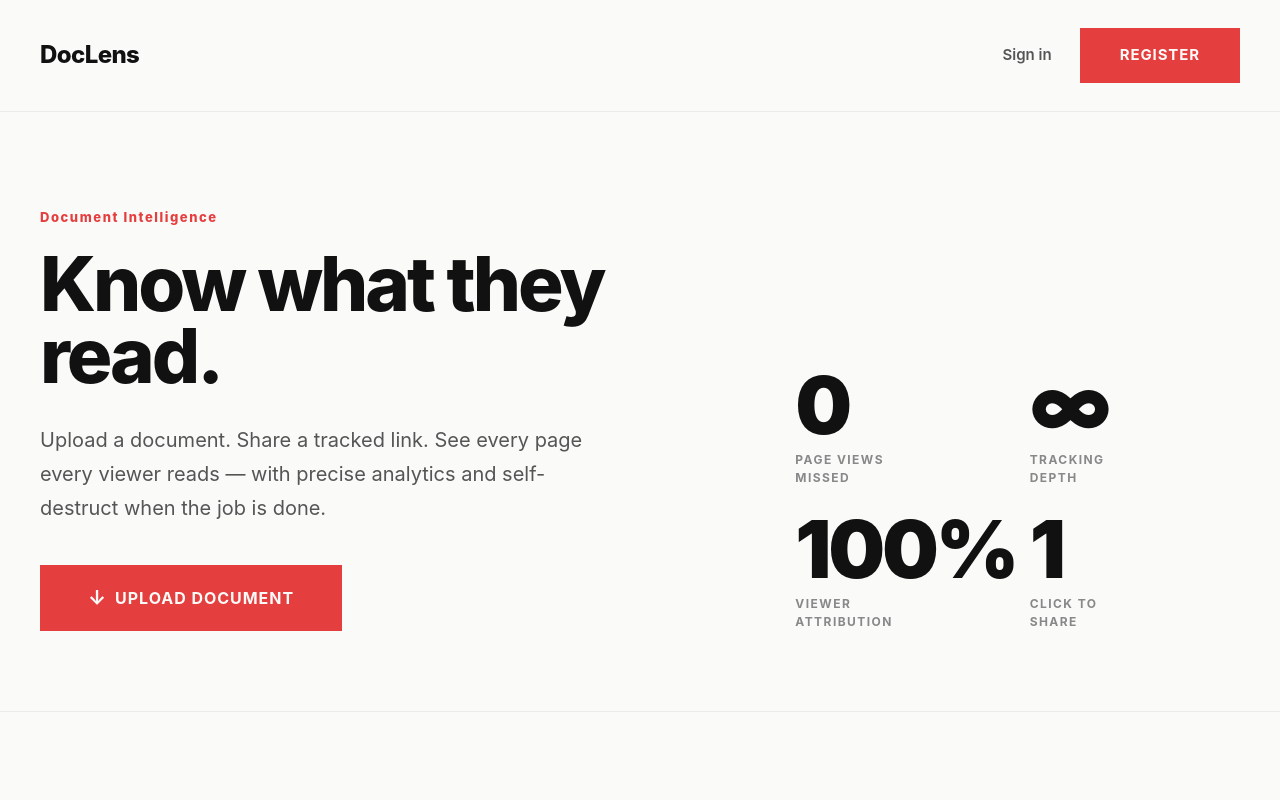
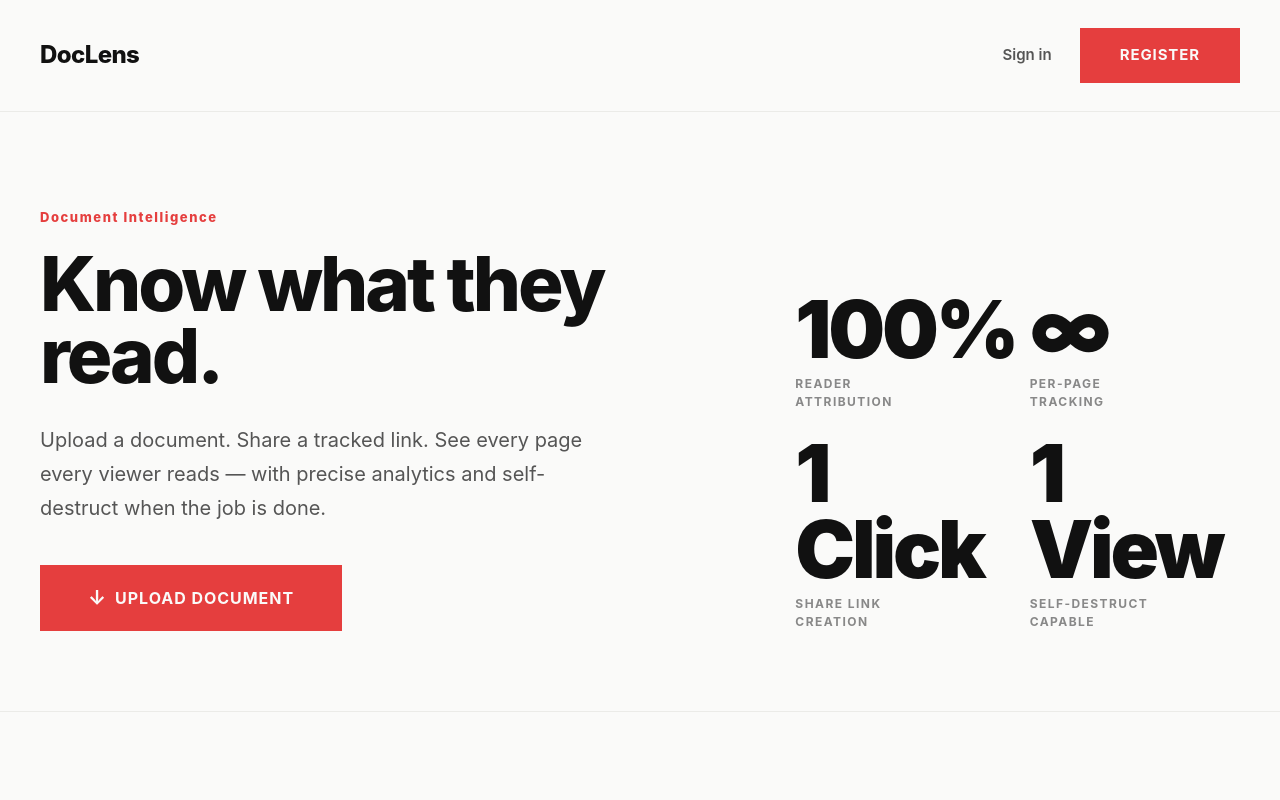
Before and after one commit to guneettoppo/DocLens, a Next.js app: page / in a window 1280 px wide. Shown: the top 800 px of the page. Built offline with nearby package versions, Linux system fonts and the light colour scheme; no server answers.

Commit message:
fix: accurate homepage stats — Attribution, Per-Page Tracking, 1 Click, 1 View

```diff
--- a/src/app/login/page.tsx
+++ b/src/app/login/page.tsx
@@ -32,12 +32,12 @@
           </p>
           <div className="grid grid-cols-2 gap-8 mt-16">
             <div>
-              <p className="stat-number text-ink tracking-tighter" style={{ fontSize: "4rem" }}>∞</p>
-              <p className="stat-label">Tracking Depth</p>
+              <p className="stat-number text-ink tracking-tighter" style={{ fontSize: "4rem" }}>100%</p>
+              <p className="stat-label">Reader Attribution</p>
             </div>
             <div>
-              <p className="stat-number text-ink tracking-tighter" style={{ fontSize: "4rem" }}>100%</p>
-              <p className="stat-label">Attribution</p>
+              <p className="stat-number text-ink tracking-tighter" style={{ fontSize: "4rem" }}>∞</p>
+              <p className="stat-label">Per-Page Tracking</p>
             </div>
           </div>
         </div>
--- a/src/app/page.tsx
+++ b/src/app/page.tsx
@@ -128,20 +128,20 @@
           </div>
           <div className="col-span-12 lg:col-span-5 grid grid-cols-2 gap-6 lg:pl-8 self-end">
             <div>
-              <p className="stat-number text-ink">0</p>
-              <p className="stat-label">Page Views<br/>Missed</p>
+              <p className="stat-number text-ink">100%</p>
+              <p className="stat-label">Reader<br/>Attribution</p>
             </div>
             <div>
               <p className="stat-number text-ink">∞</p>
-              <p className="stat-label">Tracking<br/>Depth</p>
+              <p className="stat-label">Per-Page<br/>Tracking</p>
             </div>
             <div>
-              <p className="stat-number text-ink">100%</p>
-              <p className="stat-label">Viewer<br/>Attribution</p>
+              <p className="stat-number text-ink">1 Click</p>
+              <p className="stat-label">Share Link<br/>Creation</p>
             </div>
             <div>
-              <p className="stat-number text-ink">1</p>
-              <p className="stat-label">Click to<br/>Share</p>
+              <p className="stat-number text-ink">1 View</p>
+              <p className="stat-label">Self-Destruct<br/>Capable</p>
             </div>
           </div>
         </div>
--- a/src/app/register/page.tsx
+++ b/src/app/register/page.tsx
@@ -33,12 +33,12 @@
           </p>
           <div className="grid grid-cols-2 gap-8 mt-16">
             <div>
-              <p className="stat-number text-ink tracking-tighter" style={{ fontSize: "4rem" }}>∞</p>
-              <p className="stat-label">Tracking Depth</p>
+              <p className="stat-number text-ink tracking-tighter" style={{ fontSize: "4rem" }}>100%</p>
+              <p className="stat-label">Reader Attribution</p>
             </div>
             <div>
-              <p className="stat-number text-ink tracking-tighter" style={{ fontSize: "4rem" }}>100%</p>
-              <p className="stat-label">Attribution</p>
+              <p className="stat-number text-ink tracking-tighter" style={{ fontSize: "4rem" }}>∞</p>
+              <p className="stat-label">Per-Page Tracking</p>
             </div>
           </div>
         </div>
```
